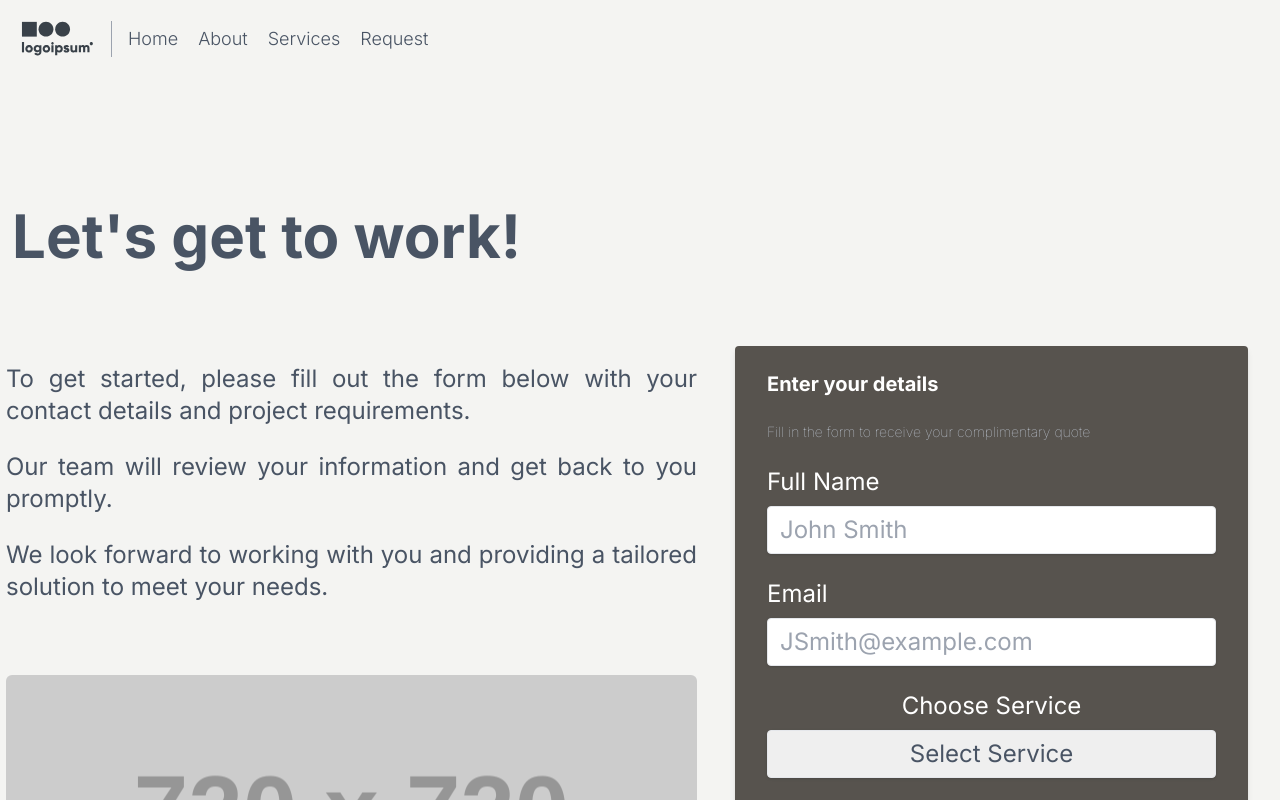
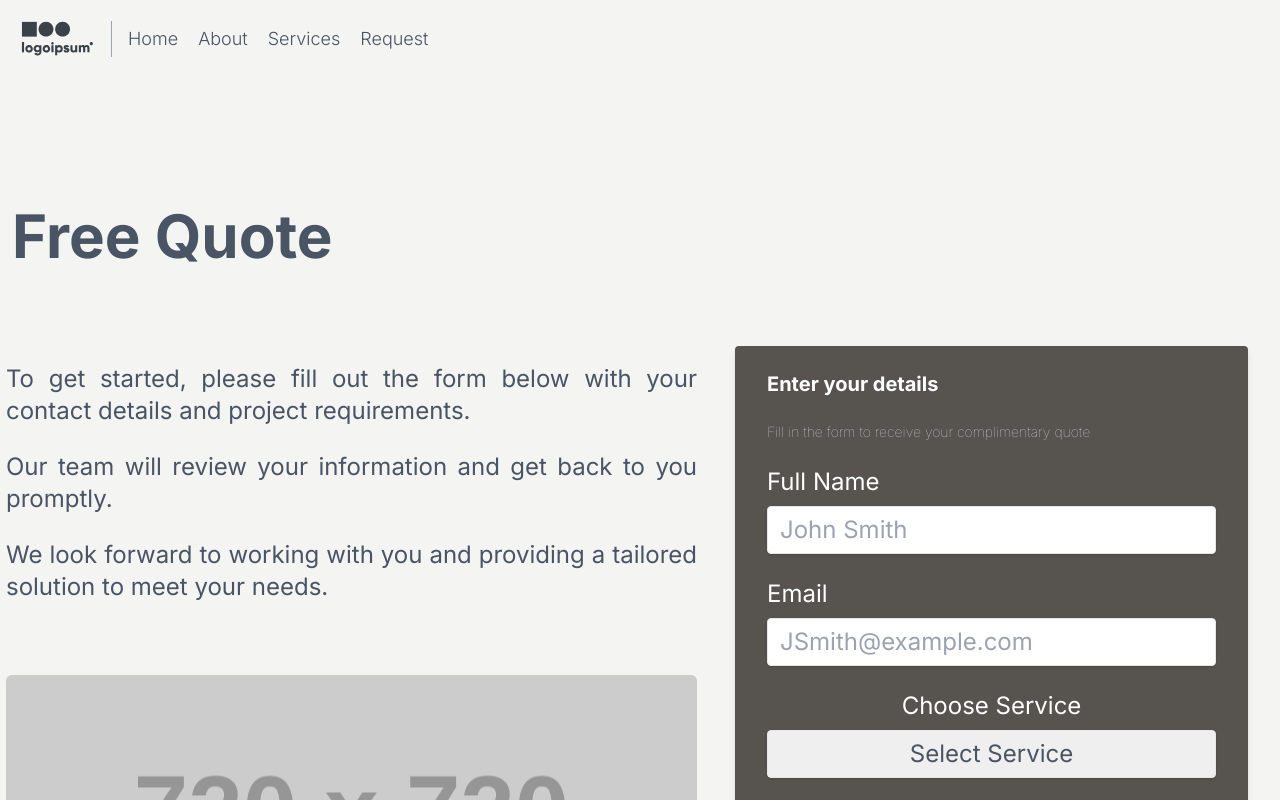
Before and after one commit to Jdure/heatSmart, a Next.js app: page /requests in a window 1280 px wide. Shown: the top 800 px of the page. Built offline with nearby package versions, Linux system fonts and the light colour scheme.

Commit message:
semantics

```diff
--- a/src/app/requests/page.tsx
+++ b/src/app/requests/page.tsx
@@ -35,7 +35,7 @@ export default function Requests() {
   return (
     <>
       <h1 className="pt-12 font-bold phone:text-xl tablet:text-2xl laptop:text-4xl desktop:text-6xl phone:text-center laptop:text-start laptop:ml-3">
-        Let&apos;s get to work!
+        Free Quote
       </h1>
       <div className="container flex flex-col items-center justify-start phone:max-h-fit z-40 tablet:flex-row tablet:min-w-fit">
         <div className="flex flex-col items-center laptop:items-start phone:basis-1/2 space-y-6 tablet:basis-3/5 phone:w-11/12 tablet:m-1.5  phone:text-center laptop:text-justify text-base tablet:text-lg laptop:text-xl desktop:text-2xl">
```
